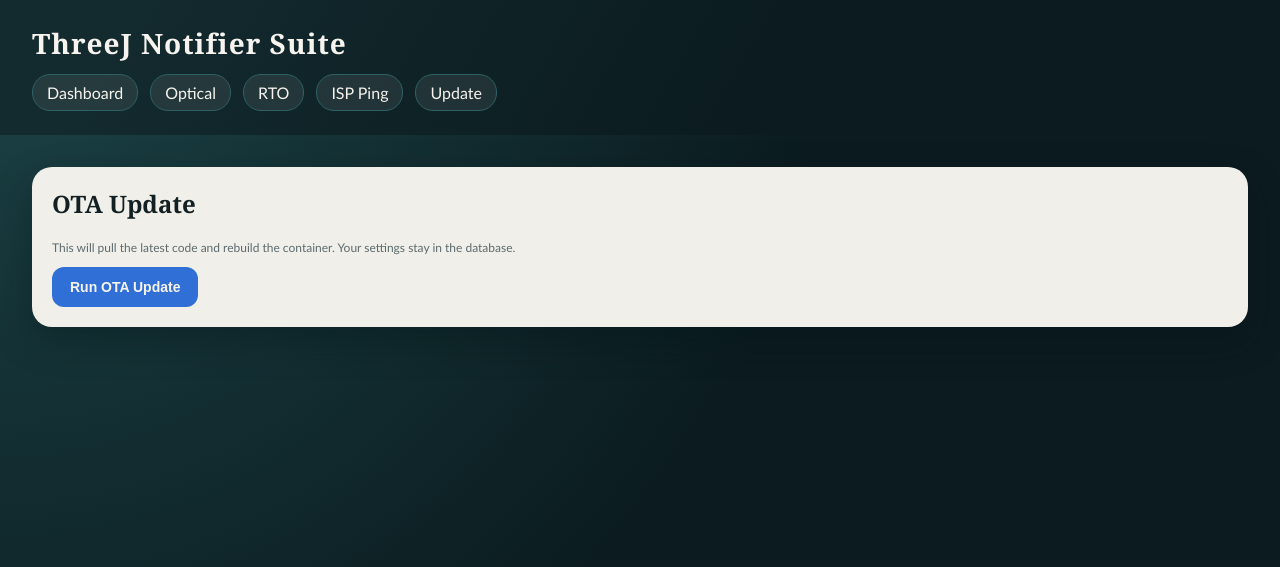
After one commit to Jess-is-it/threejmon, a FastAPI app: template app/templates/settings_update.html in a window 1280 px wide. The commit adds this page. Shown: the top 567 px of the page. Run offline with FastAPI, Linux system fonts and the light colour scheme; the template is opened without the code that fills it, so the values that code supplies are empty.

Commit message:
Add OTA update page and support

```diff
--- a/app/main.py
+++ b/app/main.py
@@ -1,6 +1,9 @@
 from pathlib import Path
 
 import json
+import os
+import shlex
+import subprocess
 
 from fastapi import FastAPI, Request
 from fastapi.responses import HTMLResponse, RedirectResponse, Response
@@ -42,6 +45,23 @@ def make_context(request, extra=None):
     if extra:
         ctx.update(extra)
     return ctx
+
+
+def trigger_ota_update():
+    repo_path = os.environ.get("THREEJ_OTA_REPO", "/repo")
+    if not os.path.isdir(os.path.join(repo_path, ".git")):
+        raise RuntimeError("OTA repository not mounted. Ensure /repo is a git checkout.")
+    command = os.environ.get(
+        "THREEJ_OTA_COMMAND",
+        "git pull --rebase && docker compose up -d --build",
+    )
+    shell_command = f"cd {shlex.quote(repo_path)} && {command}"
+    subprocess.Popen(
+        ["/bin/sh", "-c", shell_command],
+        stdout=subprocess.DEVNULL,
+        stderr=subprocess.DEVNULL,
+        start_new_session=True,
+    )
 
 
 @app.get("/", response_class=HTMLResponse)
@@ -360,3 +380,25 @@ async def isp_settings_run(request: Request):
 @app.get("/settings", response_class=HTMLResponse)
 async def settings_root():
     return RedirectResponse(url="/settings/optical", status_code=302)
+
+
+@app.get("/settings/update", response_class=HTMLResponse)
+async def update_settings(request: Request):
+    return templates.TemplateResponse(
+        "settings_update.html",
+        make_context(request, {"message": ""}),
+    )
+
+
+@app.post("/settings/update", response_class=HTMLResponse)
+async def update_settings_run(request: Request):
+    message = ""
+    try:
+        trigger_ota_update()
+        message = "Update triggered. The service may restart in a moment."
+    except Exception as exc:
+        message = f"Update failed: {exc}"
+    return templates.TemplateResponse(
+        "settings_update.html",
+        make_context(request, {"message": message}),
+    )
--- a/app/templates/base.html
+++ b/app/templates/base.html
@@ -14,6 +14,7 @@
       <a href="/settings/optical">Optical</a>
       <a href="/settings/rto">RTO</a>
       <a href="/settings/isp">ISP Ping</a>
+      <a href="/settings/update">Update</a>
     </nav>
   </header>
   <main>
--- /dev/null
+++ b/app/templates/settings_update.html
@@ -0,0 +1,13 @@
+{% extends "base.html" %}
+{% block content %}
+<div class="card">
+  <h2>OTA Update</h2>
+  {% if message %}
+    <div class="alert">{{ message }}</div>
+  {% endif %}
+  <p class="help">This will pull the latest code and rebuild the container. Your settings stay in the database.</p>
+  <form method="post" action="/settings/update" style="margin-top: 12px;">
+    <button type="submit" class="button-blue">Run OTA Update</button>
+  </form>
+</div>
+{% endblock %}
--- a/docker-compose.yml
+++ b/docker-compose.yml
@@ -6,4 +6,6 @@ services:
       - "${THREEJ_PORT:-8000}:8000"
     volumes:
       - ./data:/data
+      - ./:/repo
+      - /var/run/docker.sock:/var/run/docker.sock
     restart: unless-stopped
```
Also changed, not shown: README.md, 1 other file.
